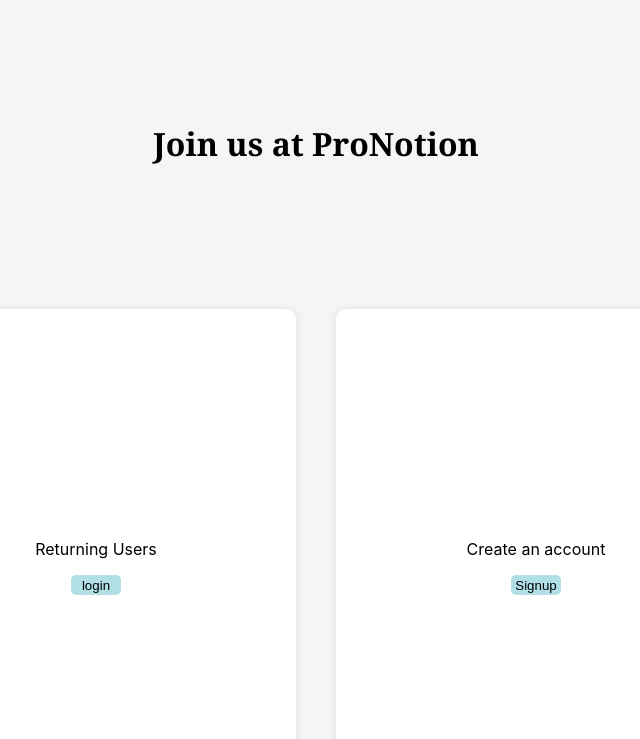
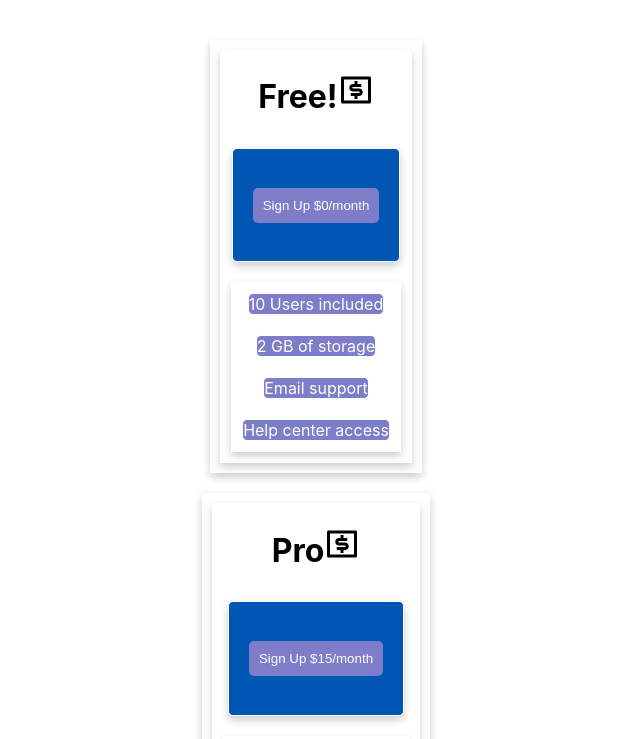
Before and after one commit to kam-stand/ProNotion, a React (Create React App) app in the folder client/pronotion/: page /price in a window 1280 px wide. Shown: the top 739 px of the page, without its empty margins (324-964 px from the left). Built offline with nearby package versions, Linux system fonts and the light colour scheme.

Commit message:
Finished pricing page

```diff
--- a/client/pronotion/src/App.tsx
+++ b/client/pronotion/src/App.tsx
@@ -1,10 +1,17 @@
 import AuthPage from "./pages/auth_page";
+import { BrowserRouter as Router, Route, Routes } from "react-router-dom";
+import WelcomePage from "./pages/welcome_page";
+import PricingPage from "./pages/pricing_page";
 
 function App() {
   return (
-    <>
-      <AuthPage />
-    </>
+    <Router>
+      <Routes>
+        <Route path="/" element={<WelcomePage />} />
+        <Route path="/auth" element={<AuthPage />} />
+        <Route path="/price" element={<PricingPage />} />
+      </Routes>
+    </Router>
   );
 }
 
--- a/client/pronotion/src/page_layouts/header.tsx
+++ b/client/pronotion/src/page_layouts/header.tsx
@@ -12,7 +12,7 @@
         </div>
         <div>
           <div className="header-links">
-            <a href="/login">Login</a>
+            <a href="/auth">Login</a>
             <a href="/home">Home</a>
             <a href="/profile">Profile</a>
           </div>
--- a/client/pronotion/src/pages/pricing_page.tsx
+++ b/client/pronotion/src/pages/pricing_page.tsx
@@ -1,18 +1,61 @@
+import React from "react";
+import "../styles/pricing_page.css";
+import { RiMoneyDollarBoxLine } from "react-icons/ri";
 export default function PricingPage() {
   return (
     <>
-      <div>
-        <h1>ProNotion </h1>
-        <h3>
-          ProNotion is a platform to share your ideas, thoughts, and knowledge
-          with the world.{" "}
-        </h3>
-
-        <div>
-          <button>Sign Up</button>
-          <button>Sign In</button>
+      <div className="price-parent">
+        <div className="price-info-container">
+          {pricing("Free!", "0", [
+            "10 Users included",
+            "2 GB of storage",
+            "Email support",
+            "Help center access",
+          ])}
+          {pricing("Pro", "15", [
+            "20 Users included",
+            "10 GB of storage",
+            "Priority email support",
+            "Help center access",
+          ])}
+          {pricing("Enterprise", "30", [
+            "50 Users included",
+            "30 GB of storage",
+            "Phone and email support",
+            "Help center access",
+          ])}
         </div>
       </div>
     </>
   );
 }
+
+const pricing = (header: String, pricing: String, info: String[]) => {
+  return (
+    <div className="price-info">
+      <div>
+        <h1>
+          {header}
+          <RiMoneyDollarBoxLine size={36} />
+        </h1>
+        <div className="price">
+          <h3>
+            <button>
+              Sign Up ${pricing}
+              <span>/month</span>
+            </button>
+          </h3>
+        </div>
+        <div className="info">
+          {/* <p>10 users included</p>
+          <p>2 GB of storage</p>
+          <p>Email support</p>
+          <p>Help center access</p> */}
+          {info.map((item, index) => {
+            return <p key={index}>{item}</p>;
+          })}
+        </div>
+      </div>
+    </div>
+  );
+};
--- a/client/pronotion/src/pages/welcome_page.tsx
+++ b/client/pronotion/src/pages/welcome_page.tsx
@@ -57,6 +57,9 @@
           <div>
             <h2>Why choose us?</h2>
             <div className="sub-info">
+              <a href="/price" className="price">
+                Pricing
+              </a>
               <ol className="list">
                 <li>
                   Affordable
--- a/client/pronotion/src/styles/auth_page.css
+++ b/client/pronotion/src/styles/auth_page.css
@@ -141,3 +141,10 @@
 width: max-content;
 
 }
+.price{
+  text-decoration: none;
+  color: white;
+  background-color: #0056b3;
+  padding: 10px;
+  border-radius: 5px;
+}
--- a/client/pronotion/src/styles/pricing_page.css
+++ b/client/pronotion/src/styles/pricing_page.css
@@ -0,0 +1,61 @@
+.price-parent{
+    display:flex;
+    justify-content:center;
+    flex-direction: column;
+    align-items: center;
+    margin: 20px;
+
+}
+
+.price-info-container{
+    height:1200px;
+    width: 1200px;
+    display: flex;
+    flex-direction: column;
+    align-items: center;
+    margin: 10px;
+    justify-content: space-between;
+
+}
+
+.price-info-container div{
+    margin: 10px;
+    box-shadow: 0 4px 8px 0 rgba(0,0,0,0.2);
+    display: flex;
+
+}
+
+
+.price-info div{
+    display: flex;
+    flex-direction: column;
+    align-items: center;
+    border: 1px solid white;
+    margin: 10px;
+    justify-content: center;
+    align-items: center;
+}
+
+p{
+    margin:10px;
+    text-align: center;
+    text-emphasis: bold;
+    border: 1px solid white;
+    background-color: #7d7dc9;
+    color: white;
+    border-radius: 5px;
+}
+
+button{
+    background-color: #7d7dc9;
+    color: white;
+    border: none;
+    border-radius: 5px;
+    padding: 10px;
+    margin: 10px;
+    cursor: pointer;
+}
+h1{
+    text-align: center;
+
+}
```
Also changed, not shown: 1 other file (tests, documents, lock files or other folders).
